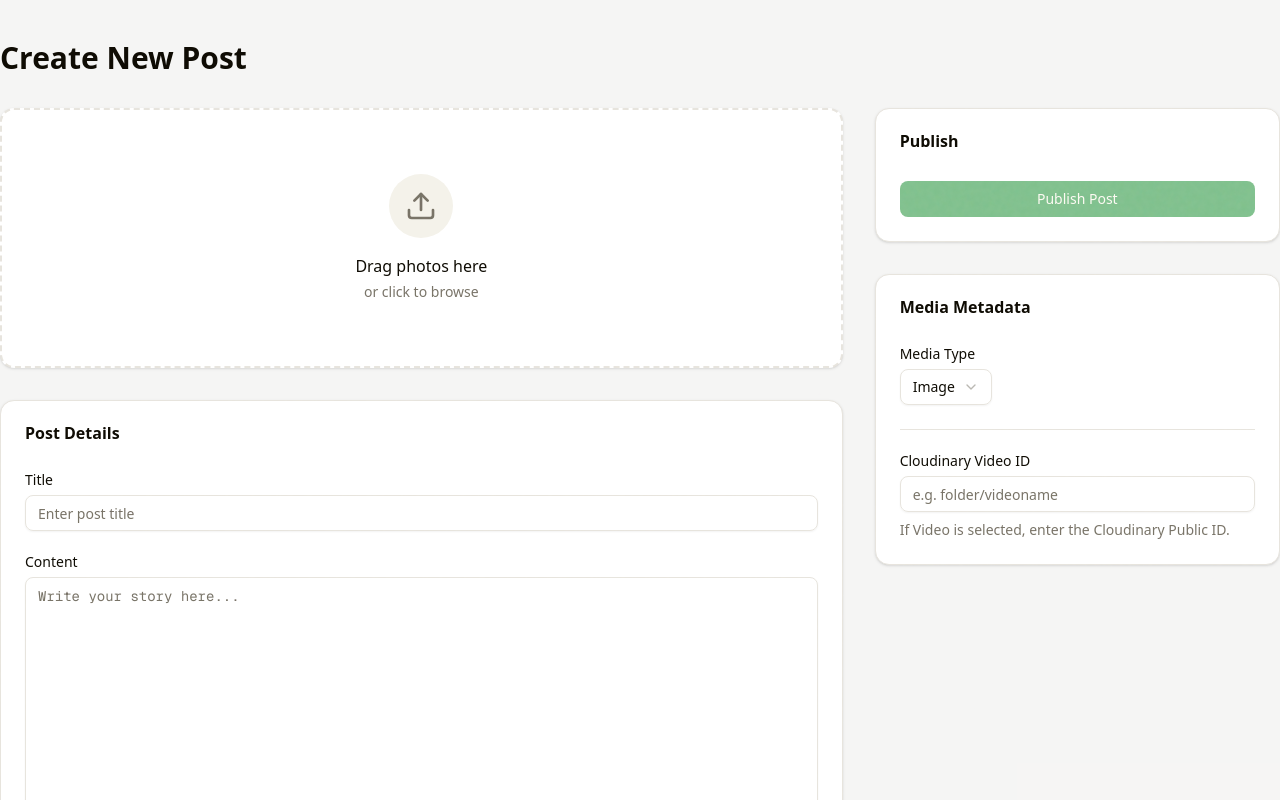
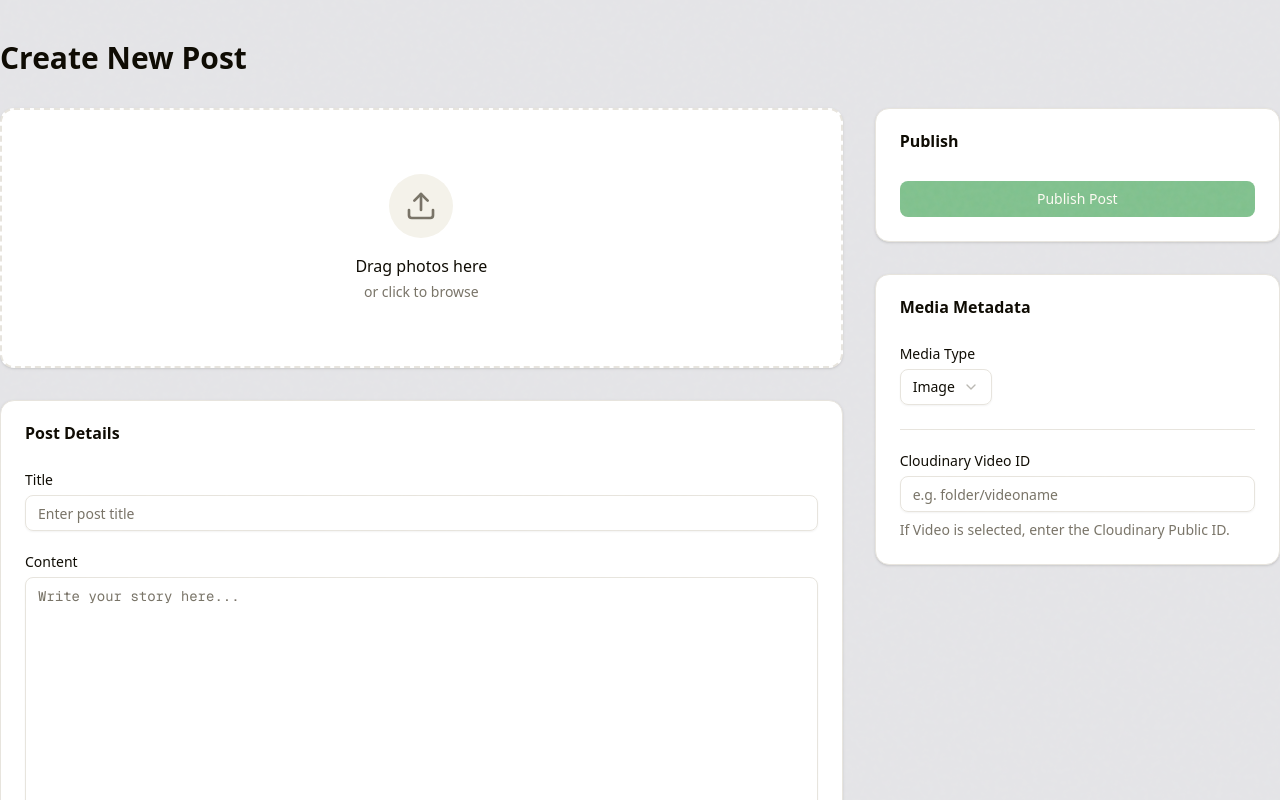
Before and after one commit to mementocreation42-coder/emma, a Next.js app: page /admin/posts/new in a window 1280 px wide. Shown: the top 800 px of the page. Built offline with nearby package versions, Linux system fonts and the light colour scheme.

Commit message:
style: Update admin background to bg-zinc-200

```diff
--- a/src/app/admin/page.tsx
+++ b/src/app/admin/page.tsx
@@ -14,7 +14,7 @@ export default async function AdminDashboard() {
     const posts = await fetchWordPressPosts(100) // Fetch last 100 posts
 
     return (
-        <div className="min-h-screen bg-zinc-100/80">
+        <div className="min-h-screen bg-zinc-200">
             <div className="container mx-auto py-10">
                 <div className="flex justify-between items-center mb-8">
                     <h1 className="text-3xl font-bold">Dashboard</h1>
--- a/src/app/admin/posts/[id]/edit/page.tsx
+++ b/src/app/admin/posts/[id]/edit/page.tsx
@@ -16,7 +16,7 @@ export default async function EditPostPage({ params }: PageProps) {
     }
 
     return (
-        <div className="min-h-screen bg-zinc-100/80">
+        <div className="min-h-screen bg-zinc-200">
             <PostEditor initialData={post} />
         </div>
     )
--- a/src/app/admin/posts/new/page.tsx
+++ b/src/app/admin/posts/new/page.tsx
@@ -3,7 +3,7 @@ import { PostEditor } from "@/components/admin/PostEditor"
 
 export default function NewPostPage() {
     return (
-        <div className="min-h-screen bg-zinc-100/80">
+        <div className="min-h-screen bg-zinc-200">
             <PostEditor />
         </div>
     )
```
